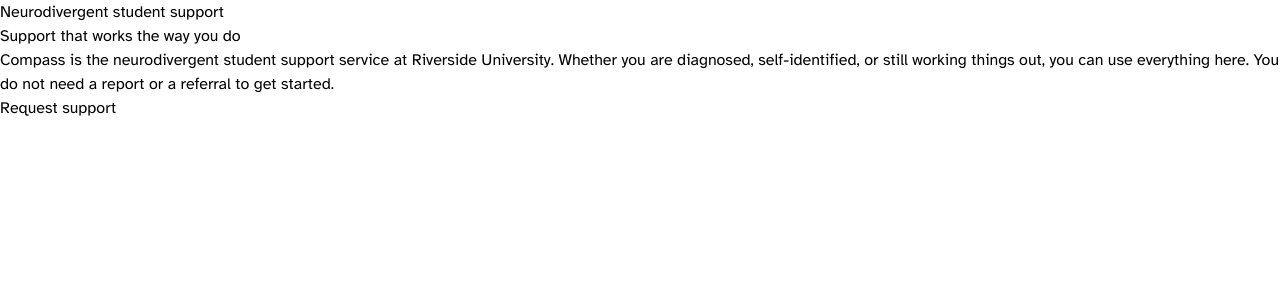
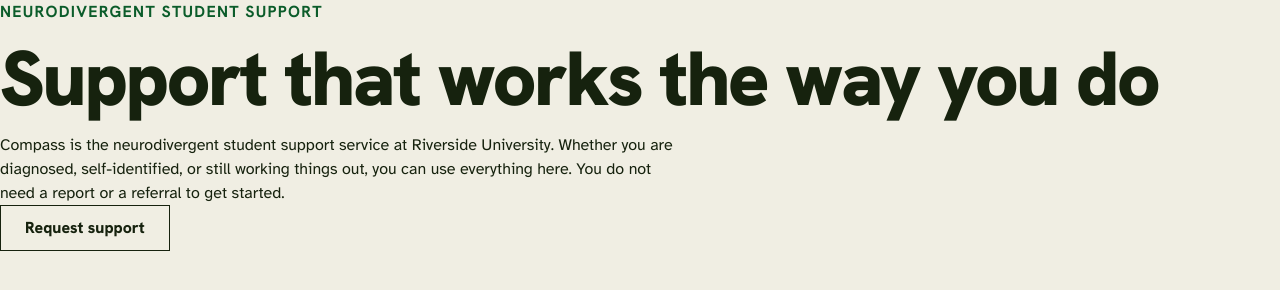
Before and after one commit to N00254411/Web_frameworks_design, a website: page index.html in a window 1280 px wide. Drawn offline with Linux system fonts and the light colour scheme.

Commit message:
changes made to the index and css

```diff
--- a/index.html
+++ b/index.html
@@ -12,19 +12,19 @@
     />
     <link rel="stylesheet" href="assets/app.css" />
   </head>
-  <body>
+  <body class="bg-paper font-sans text-ink">
     <!-- Nothing here has a class yet. Every visual decision — colour,
          type, spacing — gets added by you, one utility class at a time. -->
     <main>
-      <p>Neurodivergent student support</p>
-      <h1>Support that works the way you do</h1>
-      <p>
+      <p class="font-display text-base font-bold tracking-[0.08em] text-link uppercase">Neurodivergent student support</p>
+      <h1  class="mt-4 font-display text-display leading-none font-black tracking-[-0.03em] text-balance">Support that works the way you do</h1>
+      <p class="mt-4 max-w-[66ch] text-pretty">
         Compass is the neurodivergent student support service at Riverside
         University. Whether you are diagnosed, self-identified, or still working
         things out, you can use everything here. You do not need a report or a
         referral to get started.
       </p>
-      <p><a href="#">Request support</a></p>
+      <p><a href="#"  class="inline-block border-(length:--rule) border-ink bg-transparent px-6 py-2.5 font-display font-extrabold text-ink no-underline">Request support</a></p>
     </main>
   </body>
 </html>
```
Also changed, not shown: assets/app.css.
